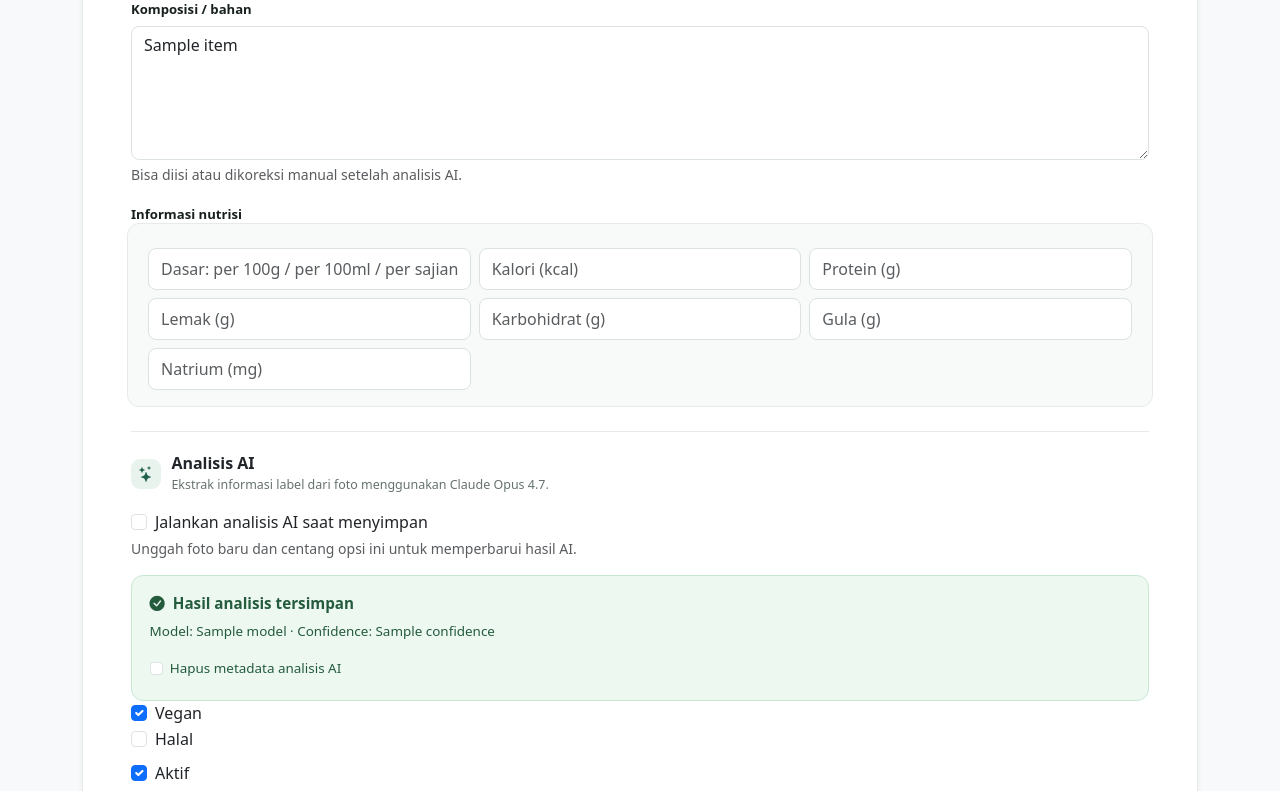
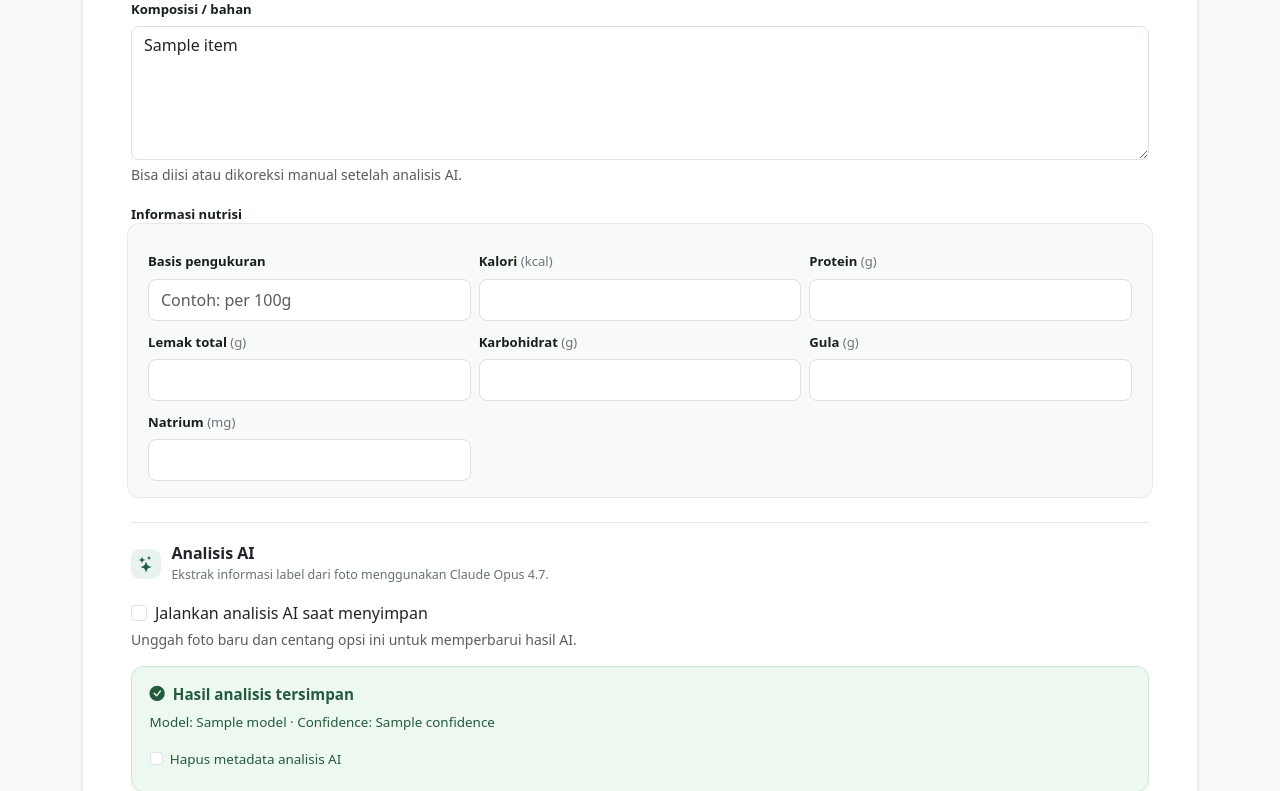
Before and after one commit to FellyTomboy/SmarCery, a Flask app: template python_app/templates/product_form.html in a window 1280 px wide. Shown: the part 937-1728 px from the top of the page. Run offline with Flask 3, Linux system fonts and the light colour scheme; the template is opened without the code that fills it: most values are stand-ins (such as "Sample title", 1, 10 or a date in 2020); grey boxes marked "Sample" are stand-in pictures.

Commit message:
Label nutrition fields in product form

```diff
--- a/python_app/templates/product_form.html
+++ b/python_app/templates/product_form.html
@@ -31,13 +31,13 @@
     <div class="col-12">
       <label class="form-label">Informasi nutrisi</label>
       <div class="row g-2 nutrition-grid">
-        <div class="col-md-4"><input class="form-control" name="nutrition_basis" placeholder="Dasar: per 100g / per 100ml / per sajian" value="{{ nutrition.get('basis', '') }}"></div>
-        <div class="col-md-4"><input class="form-control" type="number" step="any" name="nutrition_calories_kcal" placeholder="Kalori (kcal)" value="{{ nutrition.get('calories_kcal', '') }}"></div>
-        <div class="col-md-4"><input class="form-control" type="number" step="any" name="nutrition_protein_g" placeholder="Protein (g)" value="{{ nutrition.get('protein_g', '') }}"></div>
-        <div class="col-md-4"><input class="form-control" type="number" step="any" name="nutrition_fat_g" placeholder="Lemak (g)" value="{{ nutrition.get('fat_g', '') }}"></div>
-        <div class="col-md-4"><input class="form-control" type="number" step="any" name="nutrition_carbohydrates_g" placeholder="Karbohidrat (g)" value="{{ nutrition.get('carbohydrates_g', '') }}"></div>
-        <div class="col-md-4"><input class="form-control" type="number" step="any" name="nutrition_sugar_g" placeholder="Gula (g)" value="{{ nutrition.get('sugar_g', '') }}"></div>
-        <div class="col-md-4"><input class="form-control" type="number" step="any" name="nutrition_sodium_mg" placeholder="Natrium (mg)" value="{{ nutrition.get('sodium_mg', '') }}"></div>
+        <div class="col-md-4"><label class="form-label" for="nutrition_basis">Basis pengukuran</label><input class="form-control" id="nutrition_basis" name="nutrition_basis" placeholder="Contoh: per 100g" value="{{ nutrition.get('basis', '') }}"></div>
+        <div class="col-md-4"><label class="form-label" for="nutrition_calories_kcal">Kalori <span class="text-secondary fw-normal">(kcal)</span></label><input class="form-control" id="nutrition_calories_kcal" type="number" step="any" name="nutrition_calories_kcal" value="{{ nutrition.get('calories_kcal', '') }}"></div>
+        <div class="col-md-4"><label class="form-label" for="nutrition_protein_g">Protein <span class="text-secondary fw-normal">(g)</span></label><input class="form-control" id="nutrition_protein_g" type="number" step="any" name="nutrition_protein_g" value="{{ nutrition.get('protein_g', '') }}"></div>
+        <div class="col-md-4"><label class="form-label" for="nutrition_fat_g">Lemak total <span class="text-secondary fw-normal">(g)</span></label><input class="form-control" id="nutrition_fat_g" type="number" step="any" name="nutrition_fat_g" value="{{ nutrition.get('fat_g', '') }}"></div>
+        <div class="col-md-4"><label class="form-label" for="nutrition_carbohydrates_g">Karbohidrat <span class="text-secondary fw-normal">(g)</span></label><input class="form-control" id="nutrition_carbohydrates_g" type="number" step="any" name="nutrition_carbohydrates_g" value="{{ nutrition.get('carbohydrates_g', '') }}"></div>
+        <div class="col-md-4"><label class="form-label" for="nutrition_sugar_g">Gula <span class="text-secondary fw-normal">(g)</span></label><input class="form-control" id="nutrition_sugar_g" type="number" step="any" name="nutrition_sugar_g" value="{{ nutrition.get('sugar_g', '') }}"></div>
+        <div class="col-md-4"><label class="form-label" for="nutrition_sodium_mg">Natrium <span class="text-secondary fw-normal">(mg)</span></label><input class="form-control" id="nutrition_sodium_mg" type="number" step="any" name="nutrition_sodium_mg" value="{{ nutrition.get('sodium_mg', '') }}"></div>
       </div>
     </div>
   </div>
```
